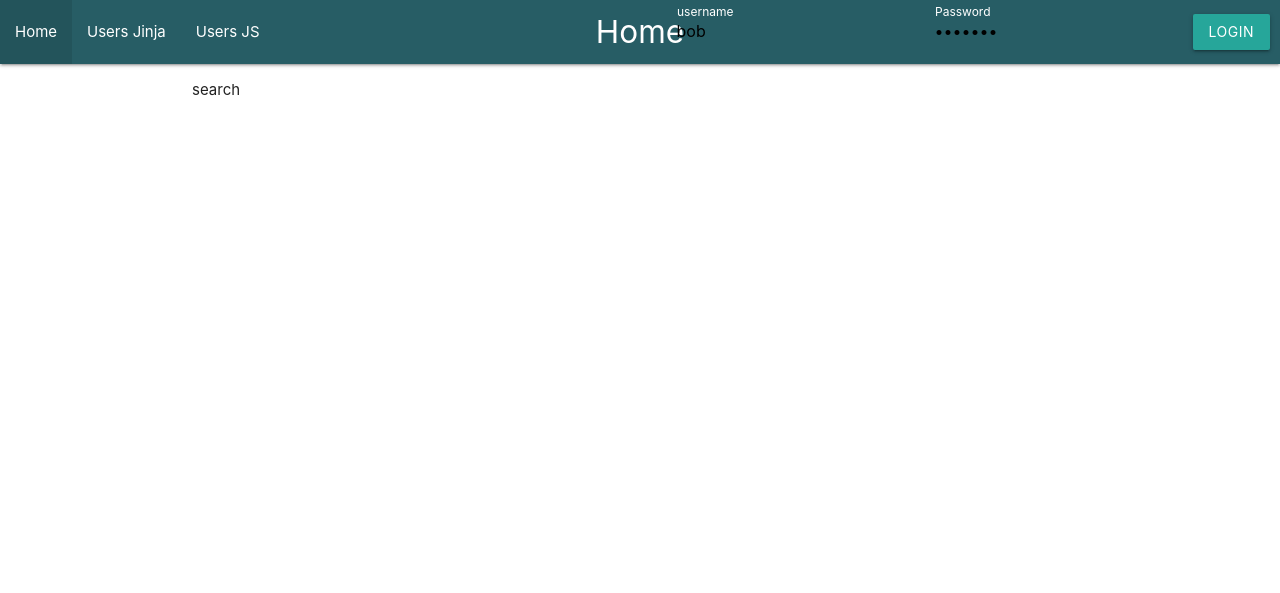
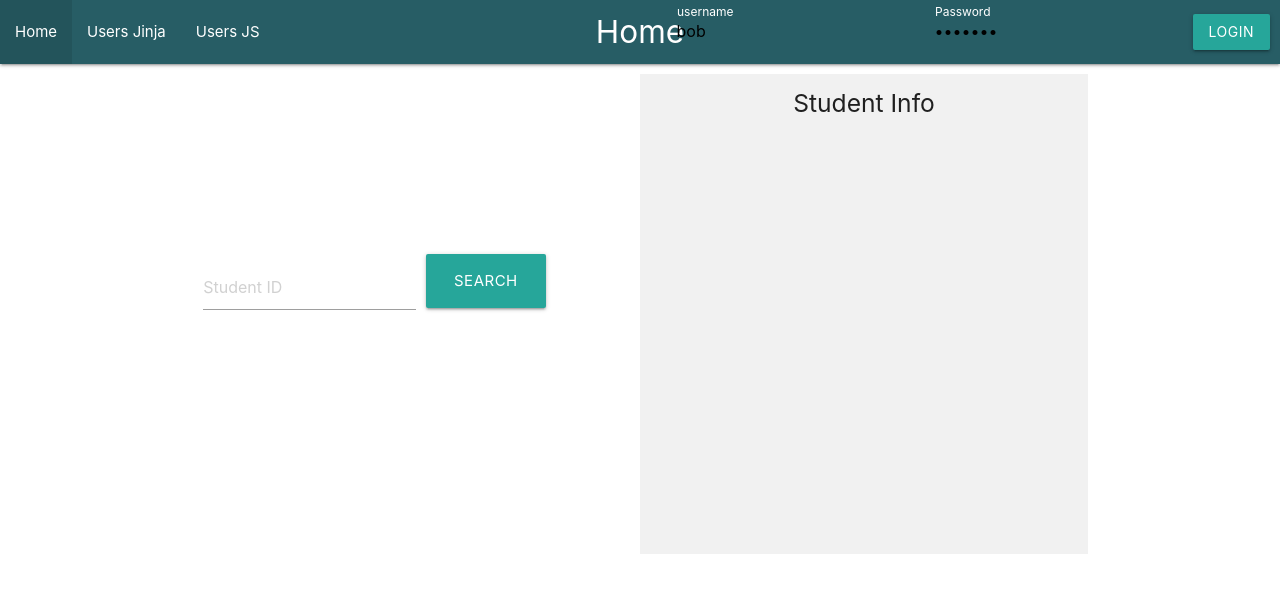
Before and after one commit to quanafoon/studentConductTracker, a Flask app: page /searchStudent in a window 1280 px wide. Shown: the top 593 px of the page. Run offline with Flask 3, Linux system fonts and the light colour scheme.

Commit message:
student can be found

```diff
--- a/App/templates/search.html
+++ b/App/templates/search.html
@@ -6,6 +6,20 @@
 
 {% block content %}
 
-   <p>search</p>
-
+   <div class="row">
+      <section class="col s12 m6">
+         <form style="display:flex; margin-top:40%" action="/searchResult" method="GET">
+            <div class="input-field" style="margin-top: 30px;  width:50%">
+               <input placeholder="Student ID" name="studentID" type="text" required="">
+           </div>
+           <button class="btn-large" type="submit" style="margin-top:20px; margin-left:10px"> Search </button>
+         </form>
+      </section>
+      <section class="col s12 m6" style="margin-top: 10px; background-color: #f1f1f1; height:480px">
+         <h5 style="text-align: center;">Student Info</h5>
+         {% if student %}
+            <p> test <p>
+         {% endif %}
+      </section>
+   </div>
 {% endblock %}
--- a/App/views/student.py
+++ b/App/views/student.py
@@ -34,6 +34,18 @@ def student_search():
     return render_template('search.html')
 
 @jwt_required
+@student_views.route('/searchResult', methods=['GET'])
+def search_result():
+    studentID = request.args.get('studentID')
+    student = get_student(studentID)
+    if student:
+        flash('Student Found')
+        return render_template('search.html', student=student)
+    else:
+        flash('Student was not found')
+        return render_template('search.html')
+
+@jwt_required
 @student_views.route('/review', methods=['GET'])
 def review_student():
     return render_template('reviewForm.html')
```
